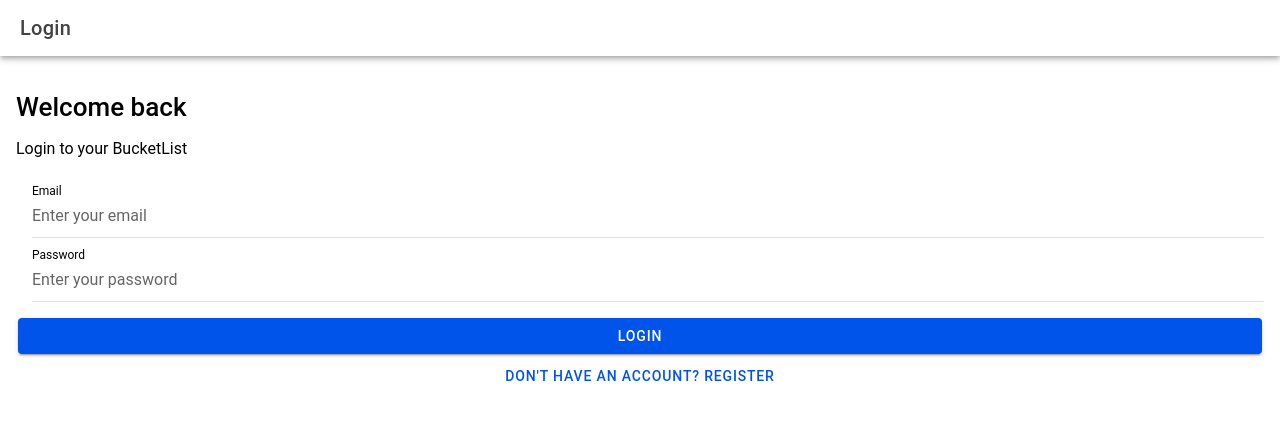
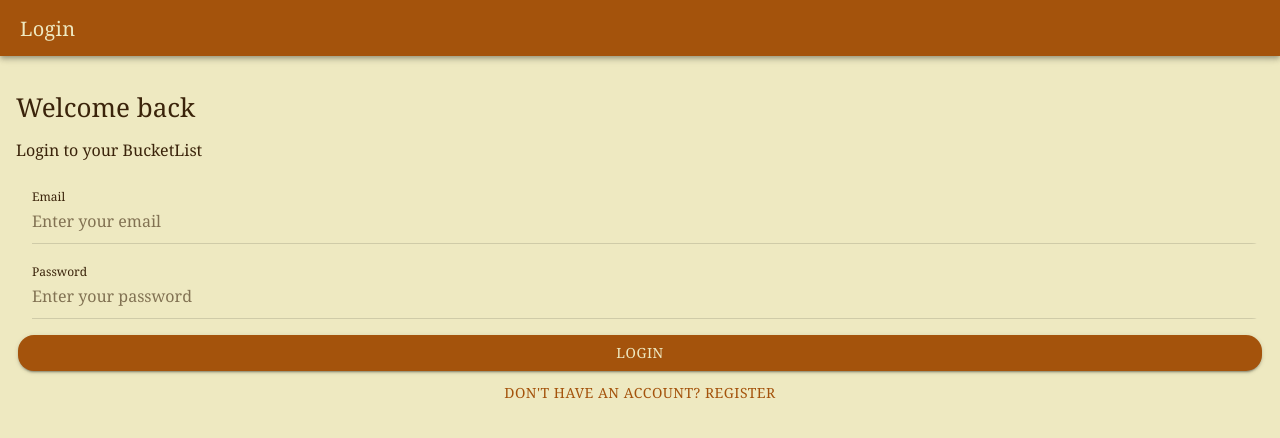
Before and after one commit to sara-cvetkovic/bucket-list, a React (Vite) app: page /login in a window 1280 px wide. Shown: the top 438 px of the page. Built offline with nearby package versions, Linux system fonts and the light colour scheme; no server answers.

Commit message:
Zavrsen Explore i doradjen UI

```diff
--- a/src/pages/BucketItemDetailsPage.tsx
+++ b/src/pages/BucketItemDetailsPage.tsx
@@ -83,6 +83,24 @@ const BucketItemDetailsPage: React.FC = () => {
         }
     };
 
+    const handleSaveToMyList = async () => {
+        if (!item) return;
+        try {
+            await BucketListService.addItem({
+                title: item.title,
+                description: item.description,
+                category: item.category,
+                completed: false,
+                isPublic: false,
+                ownerId: '',
+                createdBy: '',
+            });
+            alert('Saved to your bucket list!');
+        } catch (error) {
+            console.error('Error saving item:', error);
+        }
+    };
+
     if (isLoading) {
         return (
             <IonPage>
@@ -92,17 +110,6 @@ const BucketItemDetailsPage: React.FC = () => {
             </IonPage>
         );
     }
-
-    // const testItem: BucketItemModel = {
-    //     id: '1',
-    //     title: 'Visit Japan',
-    //     description: 'Visit Tokyo and Kyoto',
-    //     category: 'Travel',
-    //     completed: false,
-    //     isPublic: true,
-    //     ownerId: 'test-user',
-    //     createdBy: 'test-user',
-    // };
 
     if (!item) {
     return (
@@ -163,6 +170,12 @@ const BucketItemDetailsPage: React.FC = () => {
                 </IonItem>
                 )}
 
+                {isExplore && (
+                    <IonButton expand="block" onClick={handleSaveToMyList}>
+                        Save to My List
+                    </IonButton>
+                )}
+
                 {!isExplore && (
                 <IonButton
                     expand="block"
--- a/src/pages/MyListPage.tsx
+++ b/src/pages/MyListPage.tsx
@@ -109,9 +109,16 @@ const MyListPage: React.FC = () => {
         <IonContent className="my-list-content ion-padding">
             <h1>My Bucket List</h1>
             <IonButton
-                className="add-button"
-                expand="block"
                 onClick={() => setIsModalOpen(true)}
+                style={{
+                    margin: '16px auto',
+                    display: 'block',
+                    width: 'fit-content',
+                    minWidth: '160px',
+                    '--border-radius': '20px',
+                    '--padding-start': '32px',
+                    '--padding-end': '32px',
+                }}
             >
                 + Add Item
             </IonButton>
--- a/src/theme/variables.css
+++ b/src/theme/variables.css
@@ -1,13 +1,134 @@
-/* For information on how to create your own theme, please refer to:
-http://ionicframework.com/docs/theming/ */
+:root {
+    --ion-color-primary: #A4530C;
+    --ion-color-primary-rgb: 164, 83, 12;
+    --ion-color-primary-contrast: #EEE9C1;
+    --ion-color-primary-contrast-rgb: 238, 233, 193;
+    --ion-color-primary-shade: #8a4509;
+    --ion-color-primary-tint: #b5642a;
 
-:root {
-    --bucket-primary: #6C63FF;
-    --bucket-secondary: #FF6584;
-    --bucket-background: #F7F7FB;
-    --bucket-card-background: #FFFFFF;
-    --bucket-text: #F7F7FB;
-    --bucket-muted: #777777;
+    --ion-color-secondary: #8DA28C;
+    --ion-color-secondary-rgb: 141, 162, 140;
+    --ion-color-secondary-contrast: #3A230A;
+    --ion-color-secondary-contrast-rgb: 58, 35, 10;
+    --ion-color-secondary-shade: #7a8e79;
+    --ion-color-secondary-tint: #9aae98;
 
-    --bucket-radius: 16px;
+    --ion-color-success: #4A90A4;
+    --ion-color-success-rgb: 74, 144, 164;
+    --ion-color-success-contrast: #ffffff;
+    --ion-color-success-contrast-rgb: 255, 255, 255;
+    --ion-color-success-shade: #3d7a8c;
+    --ion-color-success-tint: #5ea0b3;
+
+    --ion-color-warning: #A4530C;
+    --ion-color-warning-rgb: 164, 83, 12;
+    --ion-color-warning-contrast: #EEE9C1;
+    --ion-color-warning-contrast-rgb: 238, 233, 193;
+    --ion-color-warning-shade: #8a4509;
+    --ion-color-warning-tint: #b5642a;
+
+    --ion-color-danger: #8a4509;
+    --ion-color-danger-rgb: 138, 69, 9;
+    --ion-color-danger-contrast: #EEE9C1;
+    --ion-color-danger-contrast-rgb: 238, 233, 193;
+    --ion-color-danger-shade: #723a07;
+    --ion-color-danger-tint: #9a5520;
+
+    --ion-color-medium: #8DA28C;
+    --ion-color-medium-rgb: 141, 162, 140;
+    --ion-color-medium-contrast: #EEE9C1;
+    --ion-color-medium-contrast-rgb: 238, 233, 193;
+    --ion-color-medium-shade: #7a8e79;
+    --ion-color-medium-tint: #9aae98;
+
+    --ion-color-light: #EEE9C1;
+    --ion-color-light-rgb: 238, 233, 193;
+    --ion-color-light-contrast: #3A230A;
+    --ion-color-light-contrast-rgb: 58, 35, 10;
+    --ion-color-light-shade: #d4cfaa;
+    --ion-color-light-tint: #f0ebca;
+
+    --ion-background-color: #EEE9C1;
+    --ion-background-color-rgb: 238, 233, 193;
+
+    --ion-text-color: #3A230A;
+    --ion-text-color-rgb: 58, 35, 10;
+
+    --ion-toolbar-background: #A4530C;
+    --ion-toolbar-color: #EEE9C1;
+
+    --ion-tab-bar-background: #3A230A;
+    --ion-tab-bar-color: #8DA28C;
+    --ion-tab-bar-color-selected: #EEE9C1;
+
+    --ion-card-background: #ffffff;
+
+    --ion-font-family: 'Georgia', serif;
+
+    --bucket-text: #3A230A;
+    --bucket-card-radius: 20px;
 }
+
+ion-card {
+    border-radius: var(--bucket-card-radius) !important;
+    box-shadow: 0 4px 16px rgba(58, 35, 10, 0.12) !important;
+}
+
+ion-toolbar {
+    --border-radius: 0 0 20px 20px;
+}
+
+ion-button {
+    --border-radius: 16px;
+    font-family: var(--ion-font-family);
+    letter-spacing: 0.5px;
+}
+
+ion-badge {
+    border-radius: 12px;
+    padding: 6px 12px;
+    font-family: var(--ion-font-family);
+}
+
+ion-tab-bar {
+    border-radius: 20px 20px 0 0;
+    padding: 8px 0;
+}
+
+ion-item {
+    --border-radius: 12px;
+    --background: transparent;
+    margin-bottom: 8px;
+}
+
+ion-input, ion-textarea, ion-select {
+    --background: rgba(58, 35, 10, 0.06);
+    --border-radius: 12px;
+    --padding-start: 12px;
+}
+
+ion-modal {
+    --border-radius: 24px;
+}
+
+/* Dark mode */
+@media (prefers-color-scheme: dark) {
+    :root {
+        --ion-background-color: #3A230A;
+        --ion-background-color-rgb: 58, 35, 10;
+
+        --ion-text-color: #EEE9C1;
+        --ion-text-color-rgb: 238, 233, 193;
+
+        --ion-toolbar-background: #2a1807;
+        --ion-toolbar-color: #EEE9C1;
+
+        --ion-tab-bar-background: #2a1807;
+        --ion-tab-bar-color: #8DA28C;
+        --ion-tab-bar-color-selected: #EEE9C1;
+
+        --ion-card-background: #4d2e0f;
+
+        --bucket-text: #EEE9C1;
+    }
+}
```
